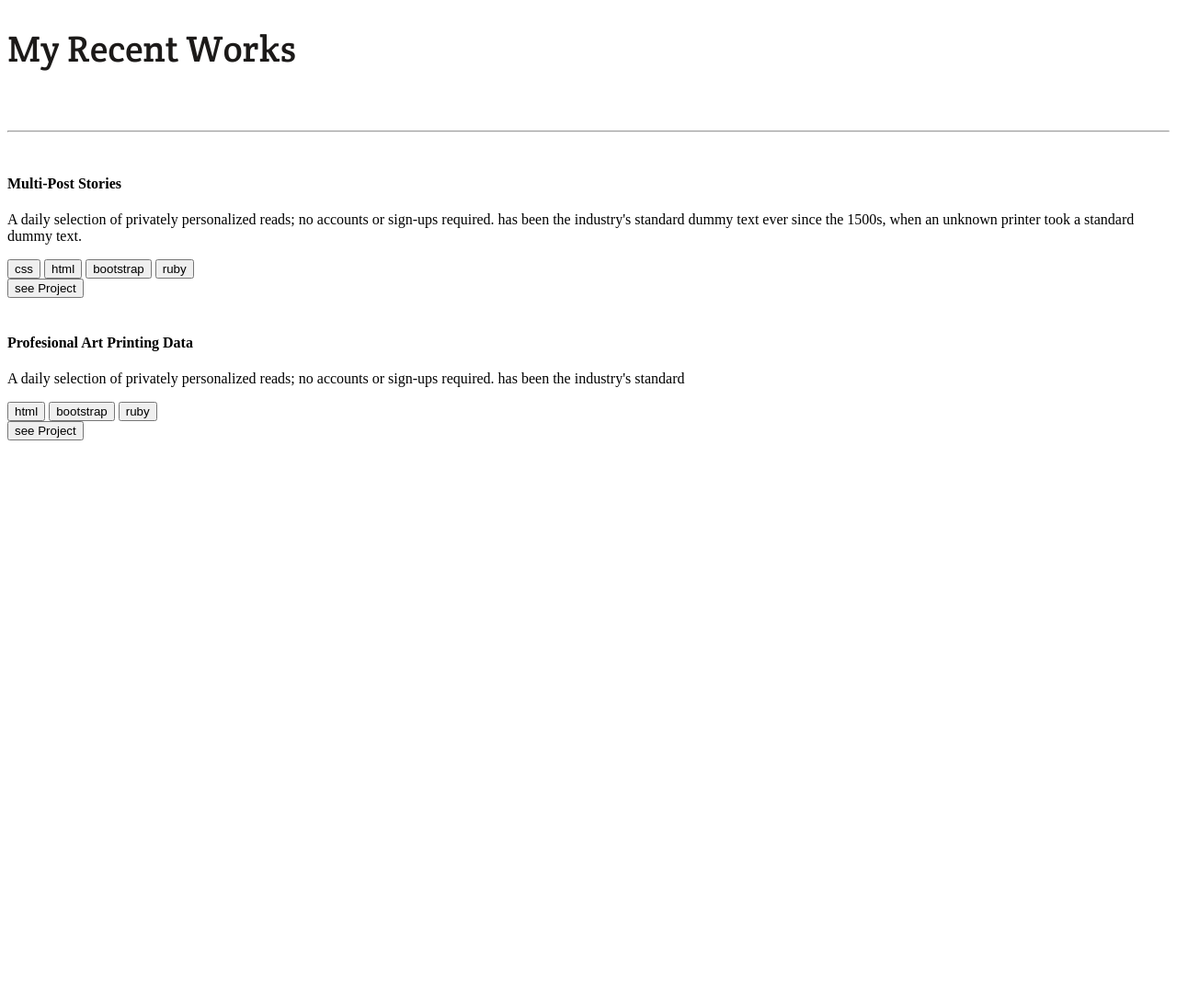
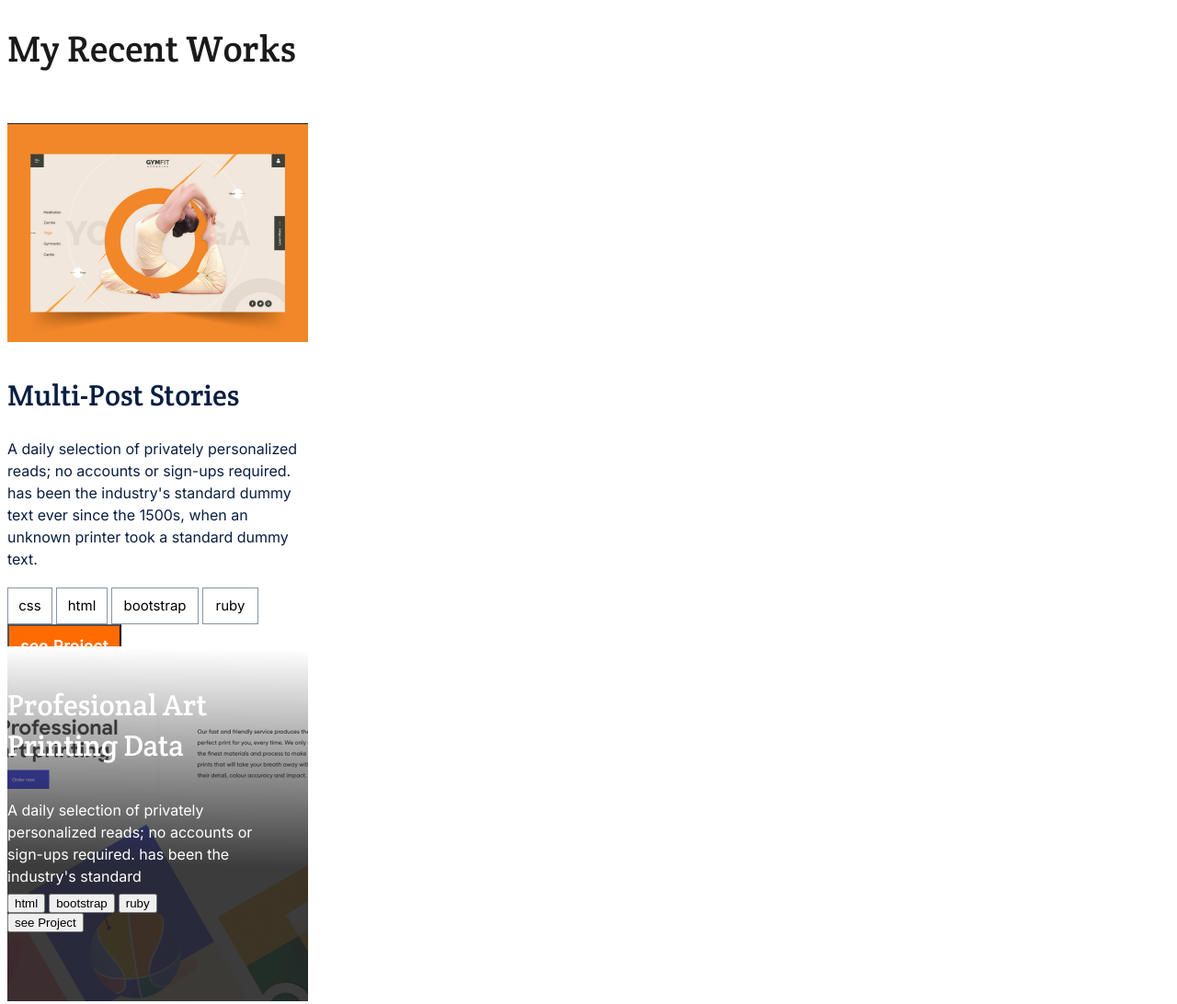
Before and after one commit to leehaney254/myportfolio, a website: page myworks.html in a window 1280 px wide. Shown: the top 1092 px of the page at 92% size. Before the commit the page ends 800 px from the top, so only its background shows below. Drawn offline with Linux system fonts and the light colour scheme.

Commit message:
Style: Style buttons

```diff
--- a/myworks.css
+++ b/myworks.css
@@ -1,6 +1,7 @@
 header {
   width: 327px;
   height: 107px;
+  border-bottom: 1px solid #212121;
 }
 
 #heads {
@@ -11,3 +12,102 @@ header {
   line-height: 52px;
   color: #1c1a19;
 }
+
+section {
+  display: grid;
+  grid-template-rows: 568px 386px 386px 386px 386px 386px 386px;
+}
+
+#card {
+  width: 375px;
+}
+.card {
+  width: 327px;
+}
+
+.other-cards {
+  background-image: url("./assets/rest-card.png");
+  background-repeat: no-repeat;
+}
+#head1 {
+  width: 327px;
+  height: 36px;
+  font-family: "Crete Round", sans-serif;
+  font-style: normal;
+  font-weight: 400;
+  font-size: 32px;
+  line-height: 44px;
+  color: #091e42;
+}
+.head-other {
+  width: 295px;
+  height: 81px;
+  font-family: "Crete Round";
+  font-style: normal;
+  font-weight: 400;
+  font-size: 32px;
+  line-height: 44px;
+  color: #fff;
+}
+
+.body-other {
+  width: 295px;
+  height: 87px;
+  font-family: "Inter";
+  font-style: normal;
+  font-weight: 400;
+  font-size: 16px;
+  line-height: 24px;
+  color: #fff;
+}
+
+#contents1 {
+  width: 327px;
+  height: 147px;
+  font-family: "Inter", sans-serif;
+  font-style: normal;
+  font-weight: 400;
+  font-size: 16px;
+  line-height: 24px;
+  color: #091e42;
+}
+.button1 {
+  font-family: "Inter";
+  font-style: normal;
+  font-weight: 500;
+  font-size: 15px;
+  line-height: 20px;
+  width: 49px;
+  height: 40px;
+  background: #ffffff;
+  border: 1px solid #8993a4;
+}
+
+.butcss {
+  width: 49px;
+}
+
+.buthtm {
+  width: 56px;
+}
+
+.butboot {
+  width: 95px;
+}
+
+.butrub {
+  width: 61px;
+}
+
+#butsee1 {
+  width: 124px;
+  height: 48px;
+  background: #ff6b00;
+  font-family: "Inter";
+  font-style: normal;
+  font-weight: 700;
+  font-size: 17px;
+  line-height: 24px;
+  letter-spacing: 0.03em;
+  color: #ffffff;
+}
--- a/myworks.html
+++ b/myworks.html
@@ -10,6 +10,12 @@
       href="https://fonts.googleapis.com/css2?family=Crete+Round&family=Roboto&display=swap"
       rel="stylesheet"
     />
+    <link rel="preconnect" href="https://fonts.googleapis.com" />
+    <link rel="preconnect" href="https://fonts.gstatic.com" crossorigin />
+    <link
+      href="https://fonts.googleapis.com/css2?family=Crete+Round&family=Inter&family=Roboto&display=swap"
+      rel="stylesheet"
+    />
     <link rel="stylesheet" href="myworks.css" />
     <title>Myworks</title>
   </head>
@@ -17,19 +23,33 @@
     <header>
       <h1 id="heads">My Recent Works</h1>
     </header>
-    <hr />
     <section>
-      <div class="card">
-        <img src="" alt="" />
+      <div id="card">
+        <img src="./assets/first-card.png" alt="card image" />
         <div class="description">
-          <h4>Multi-Post Stories</h4>
-          <p>
+          <p id="head1">Multi-Post Stories</p>
+          <p id="contents1">
             A daily selection of privately personalized reads; no accounts or
             sign-ups required. has been the industry's standard dummy text ever
             since the 1500s, when an unknown printer took a standard dummy text.
           </p>
           <div>
-            <button>css</button>
+            <button class="button1 butcss">css</button>
+            <button class="button1 buthtm">html</button>
+            <button class="button1 butboot">bootstrap</button>
+            <button class="button1 butrub">ruby</button>
+          </div>
+          <button id="butsee1">see Project</button>
+        </div>
+      </div>
+      <div class="card other-cards">
+        <div class="description">
+          <h4 class="head-other">Profesional Art Printing Data</h4>
+          <p class="body-other">
+            A daily selection of privately personalized reads; no accounts or
+            sign-ups required. has been the industry's standard
+          </p>
+          <div>
             <button>html</button>
             <button>bootstrap</button>
             <button>ruby</button>
@@ -37,11 +57,70 @@
           <button>see Project</button>
         </div>
       </div>
-      <div class="card">
-        <img src="" alt="" />
+      <div class="card other-cards">
         <div class="description">
-          <h4>Profesional Art Printing Data</h4>
-          <p>
+          <h4 class="head-other">Profesional Art Printing Data</h4>
+          <p class="body-other">
+            A daily selection of privately personalized reads; no accounts or
+            sign-ups required. has been the industry's standard
+          </p>
+          <div>
+            <button>html</button>
+            <button>bootstrap</button>
+            <button>ruby</button>
+          </div>
+          <button>see Project</button>
+        </div>
+      </div>
+      <div class="card other-cards">
+        <div class="description">
+          <h4 class="head-other">Profesional Art Printing Data</h4>
+          <p class="body-other">
+            A daily selection of privately personalized reads; no accounts or
+            sign-ups required. has been the industry's standard
+          </p>
+          <div>
+            <button>html</button>
+            <button>bootstrap</button>
+            <button>ruby</button>
+          </div>
+          <button>see Project</button>
+        </div>
+      </div>
+      <div class="card other-cards">
+        <div class="description">
+          <h4 class="head-other">Profesional Art Printing Data</h4>
+          <p class="body-other">
+            A daily selection of privately personalized reads; no accounts or
+            sign-ups required. has been the industry's standard
+          </p>
+          <div>
+            <button>html</button>
+            <button>bootstrap</button>
+            <button>ruby</button>
+          </div>
+          <button>see Project</button>
+        </div>
+      </div>
+      <div class="card other-cards">
+        <div class="description">
+          <h4 class="head-other">Profesional Art Printing Data</h4>
+          <p class="body-other">
+            A daily selection of privately personalized reads; no accounts or
+            sign-ups required. has been the industry's standard
+          </p>
+          <div>
+            <button>html</button>
+            <button>bootstrap</button>
+            <button>ruby</button>
+          </div>
+          <button>see Project</button>
+        </div>
+      </div>
+      <div class="card other-cards">
+        <div class="description">
+          <h4 class="head-other">Profesional Art Printing Data</h4>
+          <p class="body-other">
             A daily selection of privately personalized reads; no accounts or
             sign-ups required. has been the industry's standard
           </p>
```
Also changed, not shown: assets/first-card.png (added), assets/rest-card.png (added).
